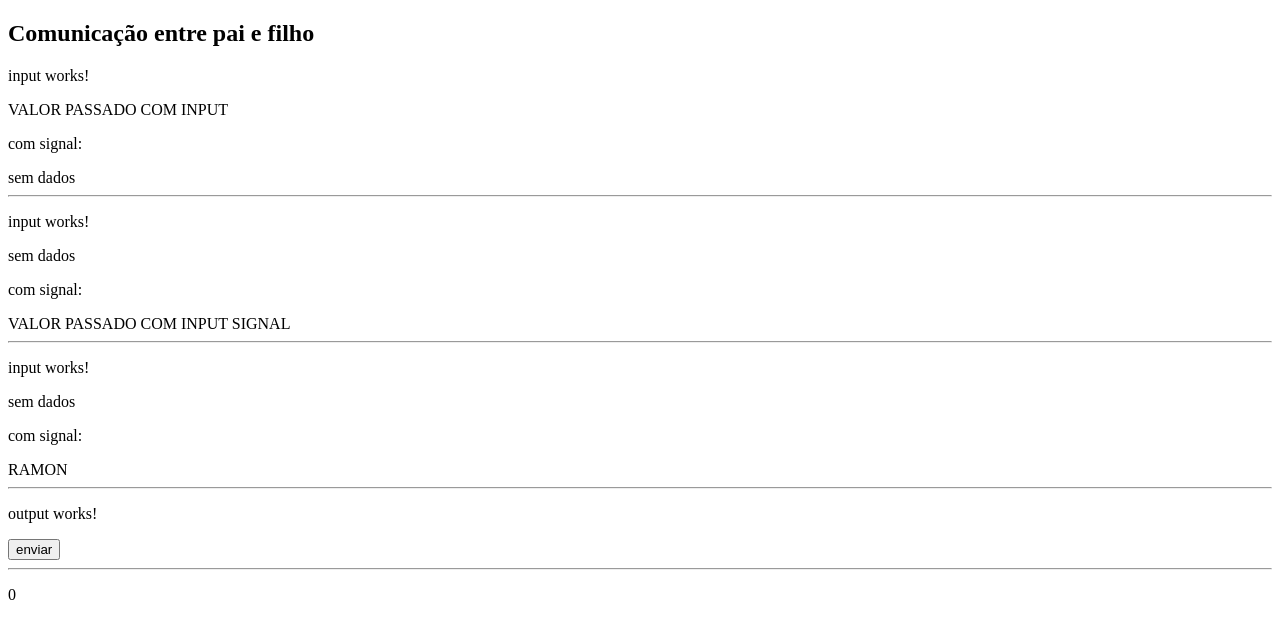
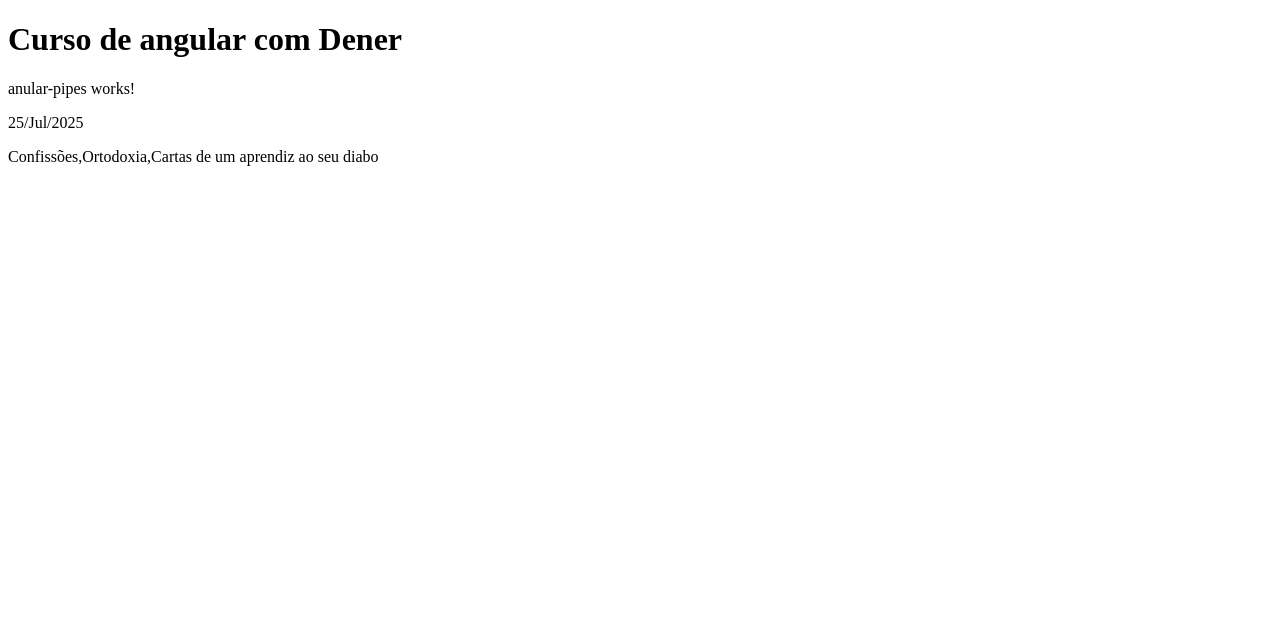
Before and after one commit to Ramon-Erik/aprendizados-angular, an Angular app in the folder primeiro-latest/: page / in a window 1280 px wide. Shown: the top 638 px of the page. Built offline with nearby package versions, Linux system fonts and the light colour scheme.

Commit message:
pipes comuns

```diff
--- a/primeiro-latest/src/app/app.component.ts
+++ b/primeiro-latest/src/app/app.component.ts
@@ -8,25 +8,28 @@ import { TemplateControlFlowComponent } from './components/template/template-con
 import { TemplateDeferrableViewComponent } from './components/template/template-deferrable-view/template-deferrable-view.component';
 import { SignalsComponent } from './components/signals/signals.component';
 import { ComunicacaoComponent } from './components/comunicacao/comunicacao.component';
+import { AnularPipesComponent } from './components/pipes/anular-pipes/anular-pipes.component';
 
 @Component({
   selector: 'app-root',
   standalone: true,
   imports: [
-    // NewComponent, TemplatesBindingComponent, TemplatesVariablesComponent, TemplateControlFlowComponent, TemplateDeferrableViewComponent, SignalsComponent
-    ComunicacaoComponent
+    // NewComponent, TemplatesBindingComponent, TemplatesVariablesComponent, TemplateControlFlowComponent, TemplateDeferrableViewComponent, SignalsComponent,ComunicacaoComponent
+    AnularPipesComponent
   ],
   template: `
   <!--<router-outlet></router-outlet> -->
     <!-- <h1>Oii {{title}}</h1> -->
     <div class="theme-dark">
+      <h1>Curso de angular com Dener</h1>
       <!-- <app-new-component/>
       <app-templates-binding/> -->
       <!-- <app-templates-variables/> -->
       <!-- <app-template-control-flow/> -->
       <!-- <app-template-deferrable-view/> -->
       <!-- <app-signals/> -->
-      <app-comunicacao/>
+      <!-- <app-comunicacao/> -->
+      <app-anular-pipes/>
     </div>
   `,
 })
--- /dev/null
+++ b/primeiro-latest/src/app/components/pipes/anular-pipes/anular-pipes.component.html
@@ -0,0 +1,11 @@
+<p>anular-pipes works!</p>
+<!--
+pipes servem para tratar dados, eles pegam um valor e mostram esse valor formatado
+-->
+<!-- date() é o signal
+a barra indica um pipe
+date é o pipe
+:'' é os atributos do date
+-->
+<p>{{ date() | date:'d/MMM/yyyy' }}</p>
+<p>{{ loadingData$ | async }}</p>
--- /dev/null
+++ b/primeiro-latest/src/app/components/pipes/anular-pipes/anular-pipes.component.ts
@@ -0,0 +1,19 @@
+import { AsyncPipe, DatePipe } from '@angular/common';
+import { Component, signal } from '@angular/core';
+import { delay, Observable, of } from 'rxjs';
+
+@Component({
+  selector: 'app-anular-pipes',
+  standalone: true,
+  imports: [DatePipe, AsyncPipe],
+  templateUrl: './anular-pipes.component.html',
+  styleUrl: './anular-pipes.component.scss'
+})
+export class AnularPipesComponent {
+  public date = signal<Date>(new Date())
+  public loadingData$: Observable<string[]> = of([
+      'Confissões',
+      'Ortodoxia',
+      'Cartas de um aprendiz ao seu diabo',
+    ]).pipe(delay(3000));
+}
```
Also changed, not shown: primeiro-latest/src/app/components/pipes/anular-pipes/anular-pipes.component.scss (added), 1 other file (tests, documents, lock files or other folders).
